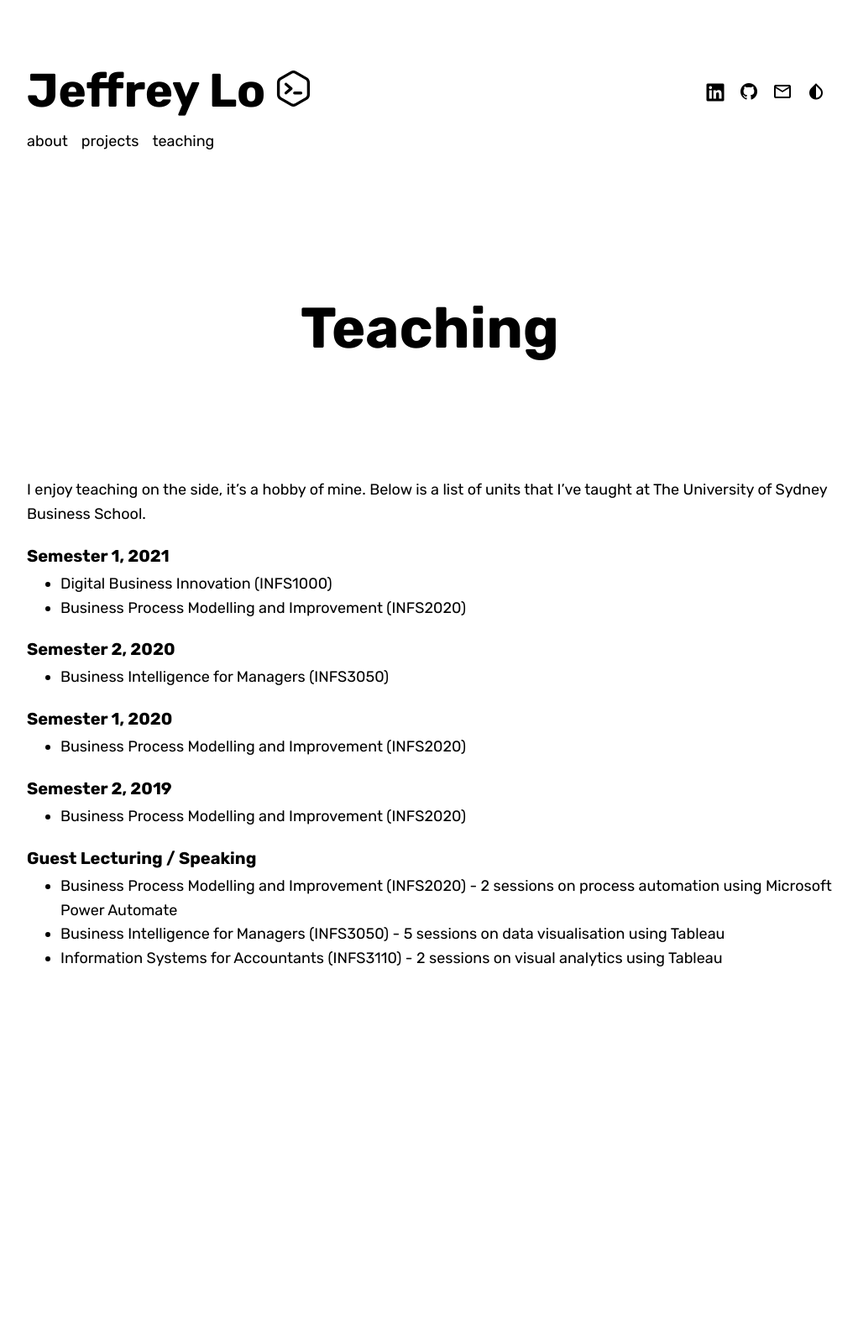
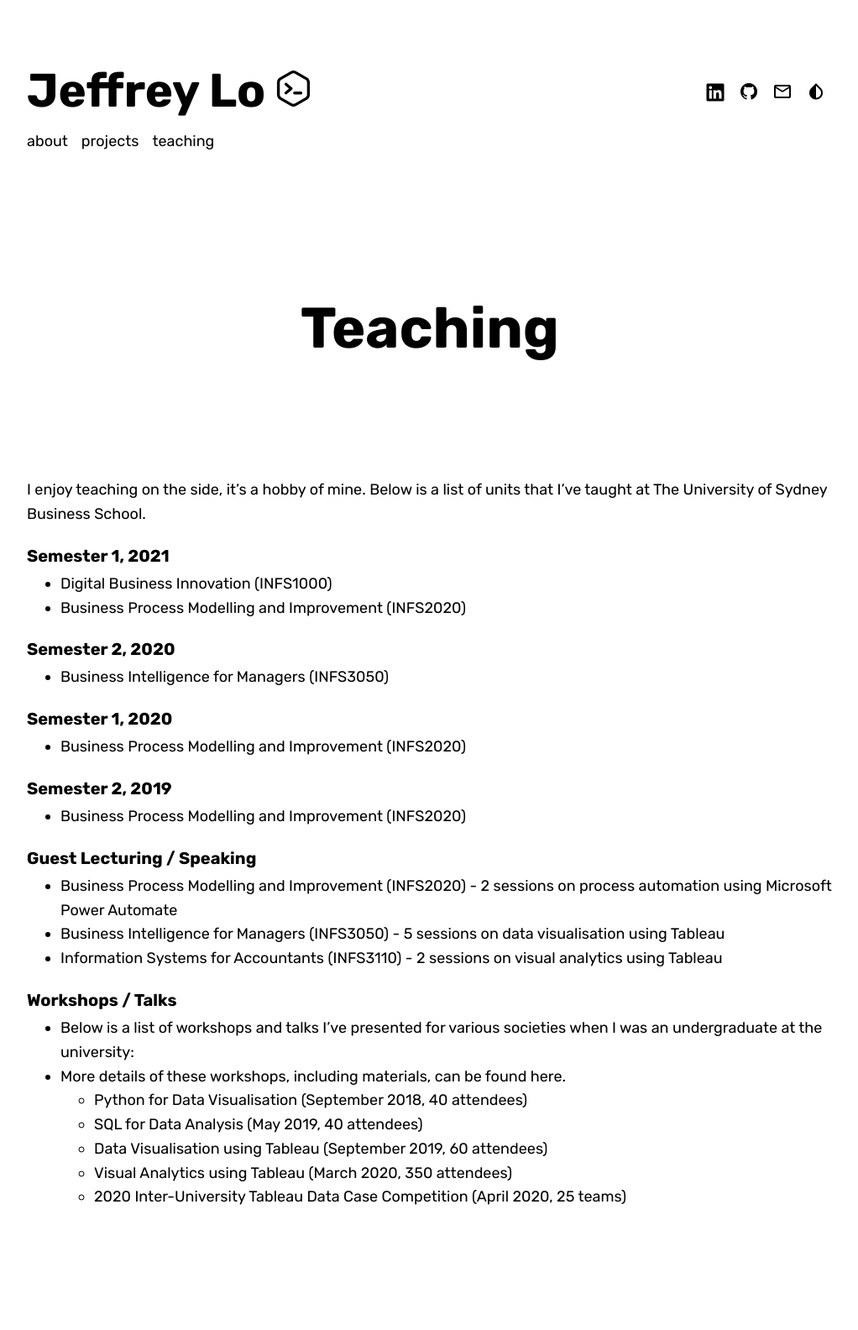
Before and after one commit to jeffreycklo/jeffreycklo.github.io, a Jekyll site: the page built from teaching.md, in a window 1280 px wide. Shown: the whole page at 84% size, without its empty margins (128-1150 px from the left). Built offline with Jekyll 4.4.1, drawn with Linux system fonts in a browser that asks for light colours; nearby versions of some CDN libraries; some web fonts are replaced; before the commit the page ends 1300 px from its top, so only the background shows below that.

Commit message:
Added workshops list under teaching. Included a link to hidden workshops page from navigation.

```diff
--- a/teaching.md
+++ b/teaching.md
@@ -34,3 +34,13 @@ I enjoy teaching on the side, it's a hobby of mine. Below is a list of units tha
 - [Business Process Modelling and Improvement (INFS2020)](https://www.sydney.edu.au/units/INFS2020) - 2 sessions on process automation using Microsoft Power Automate
 - [Business Intelligence for Managers (INFS3050)](https://www.sydney.edu.au/units/INFS3050) - 5 sessions on data visualisation using Tableau
 - [Information Systems for Accountants (INFS3110)](https://www.sydney.edu.au/units/INFS3110) - 2 sessions on visual analytics using Tableau
+
+### Workshops / Talks
+
+- Below is a list of workshops and talks I've presented for various societies when I was an undergraduate at the university:
+- More details of these workshops, including materials, can be found [here](https://jeffreycklo.github.io/workshops/).
+  - Python for Data Visualisation (September 2018, 40 attendees)
+  - SQL for Data Analysis (May 2019, 40 attendees)
+  - Data Visualisation using Tableau (September 2019, 60 attendees)
+  - Visual Analytics using Tableau (March 2020, 350 attendees)
+  - 2020 Inter-University Tableau Data Case Competition (April 2020, 25 teams)
```
